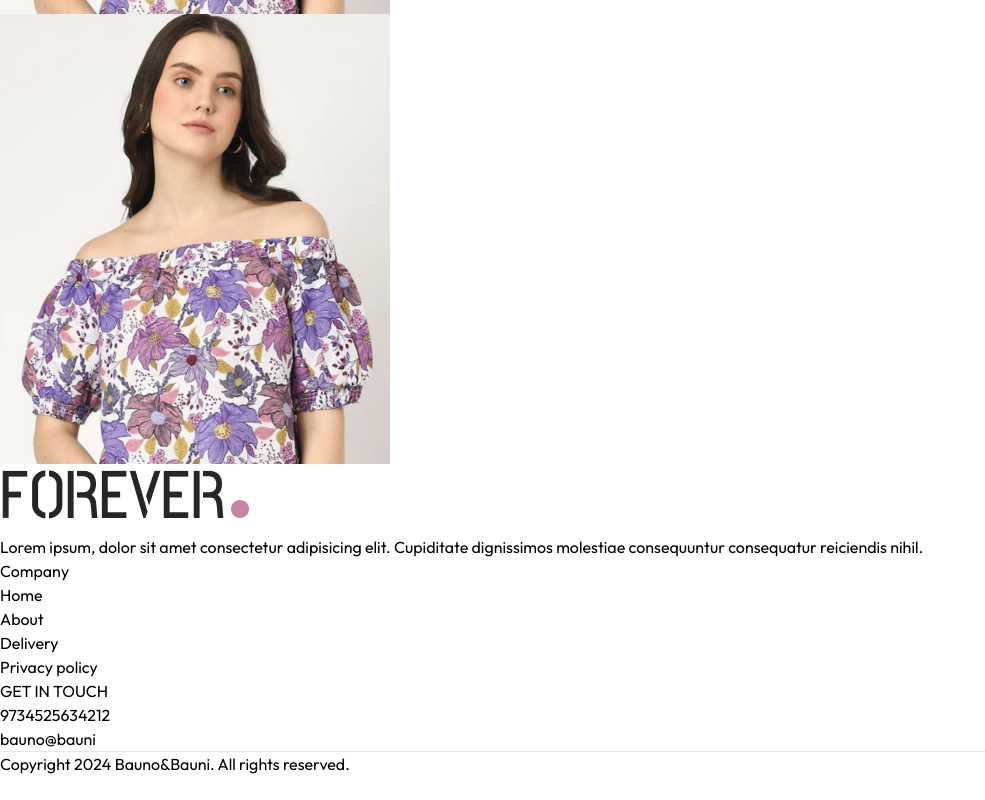
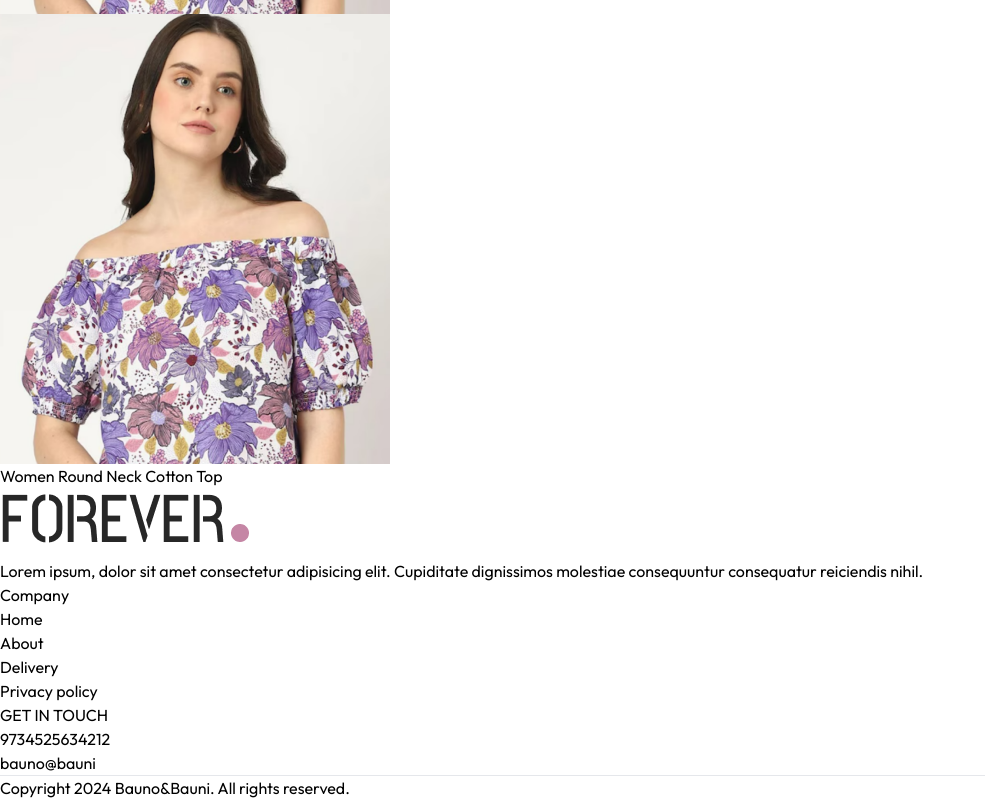
Before and after one commit to aryal05/Fletched-Website, a React (Vite) app in the folder Ecomerce Frontend/: page /product/aaaaa in a window 1280 px wide. Shown: the part 958-1758 px from the top of the page, without its empty margins (0-985 px from the left). Before the commit the page ends 1734 px from the top, so only its background shows below. Built offline with nearby package versions, Linux system fonts and the light colour scheme.

Commit message:
product info section start up

```diff
--- a/Ecomerce Frontend/src/pages/Product.jsx
+++ b/Ecomerce Frontend/src/pages/Product.jsx
@@ -46,8 +46,12 @@ const Product = () => {
         </div>
         <div className='w-full sm:w-[80%]'>
           <img src={image} className='w-full h-auto' alt="" />
+        </div>
+      </div>
 
-        </div>
+      {/* Product Info */}
+      <div className='flex-1'>
+        <h1>{productData.name}</h1>
       </div>
 
       </div>
```
